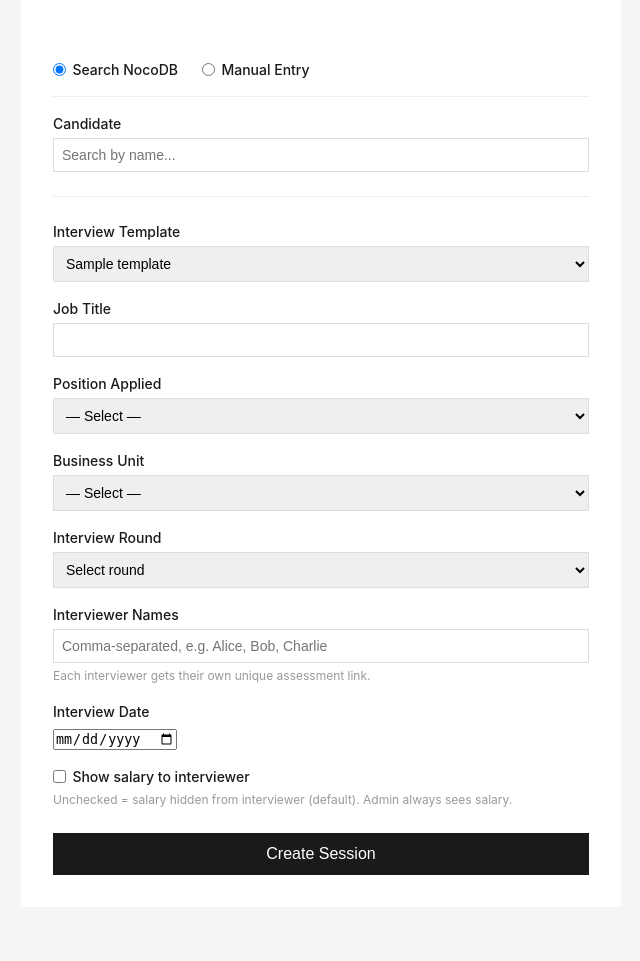
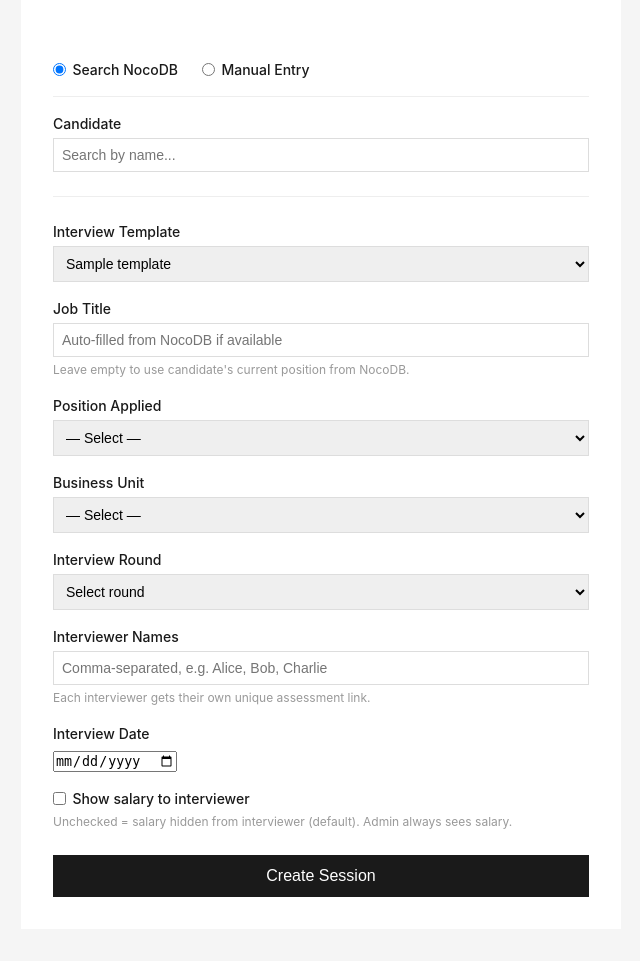
Before and after one commit to raclaws/interview-general, a FastAPI app: template templates/session_new.html in a window 1280 px wide. Shown: the part 105-1066 px from the top of the page, without its empty margins (319-959 px from the left). Before the commit the page ends 980 px from the top, so only its background shows below. Run offline with FastAPI, Linux system fonts and the light colour scheme; the template is opened without the code that fills it: most values are stand-ins (such as "Sample title", 1, 10 or a date in 2020).

Commit message:
Minor fixes: job title from NocoDB, position Other freetext, N/A empty fields
- Job title auto-fills from candidate's current position (NocoDB)
- Position "Other" shows free text input
- Interview form hides empty candidate fields instead of showing "—"
- Salary shows "N/A" when missing instead of dash

Co-Authored-By: Claude Opus 4 <noreply@anthropic.com>

```diff
--- a/templates/session_new.html
+++ b/templates/session_new.html
@@ -65,15 +65,19 @@
         </select>
 
         <label for="job_title">Job Title</label>
-        <input type="text" id="job_title" name="job_title" required>
+        <input type="text" id="job_title" name="job_title" placeholder="Auto-filled from NocoDB if available">
+        <p class="hint">Leave empty to use candidate's current position from NocoDB.</p>
 
         <label for="position">Position Applied</label>
-        <select id="position" name="position">
+        <select id="position" name="position" onchange="togglePositionOther()">
             <option value="">— Select —</option>
             {% for p in positions %}
             <option value="{{ p }}">{{ p }}</option>
             {% endfor %}
         </select>
+        <div id="position-other-wrap" style="display:none; margin-top: 0.5rem;">
+            <input type="text" id="position_other" name="position_other" placeholder="Specify position...">
+        </div>
 
         <label for="business_unit">Business Unit</label>
         <select id="business_unit" name="business_unit">
@@ -115,6 +119,13 @@ function toggleMode(mode) {
     document.getElementById("manual-section").style.display = mode === "manual" ? "block" : "none";
 }
 
+function togglePositionOther() {
+    var sel = document.getElementById("position");
+    var wrap = document.getElementById("position-other-wrap");
+    wrap.style.display = sel.value === "Other" ? "block" : "none";
+    if (sel.value !== "Other") document.getElementById("position_other").value = "";
+}
+
 const searchInput = document.getElementById("candidate_search");
 const resultsDiv = document.getElementById("candidate_results");
 const candidateIdInput = document.getElementById("candidate_id");
@@ -129,7 +140,7 @@ searchInput.addEventListener("input", function() {
         const resp = await fetch(`/api/candidates?q=${encodeURIComponent(q)}`);
         const data = await resp.json();
         resultsDiv.innerHTML = data.map(c =>
-            `<div class="candidate-item" data-id="${c.id}" data-name="${c.name}">
+            `<div class="candidate-item" data-id="${c.id}" data-name="${c.name}" data-position="${c.position || ''}">
                 <strong>${c.name}</strong> <span>${c.position || ""}</span>
             </div>`
         ).join("");
@@ -139,6 +150,11 @@ searchInput.addEventListener("input", function() {
                 selectedHint.textContent = `Selected: ${el.dataset.name}`;
                 resultsDiv.innerHTML = "";
                 searchInput.value = el.dataset.name;
+                // Auto-fill job title from candidate position
+                var jobTitle = document.getElementById("job_title");
+                if (!jobTitle.value && el.dataset.position) {
+                    jobTitle.value = el.dataset.position;
+                }
             });
         });
     }, 300);
```
Also changed, not shown: app/routes/admin.py (+10 -3 lines), templates/interview_form.html (+18 -8 lines).
